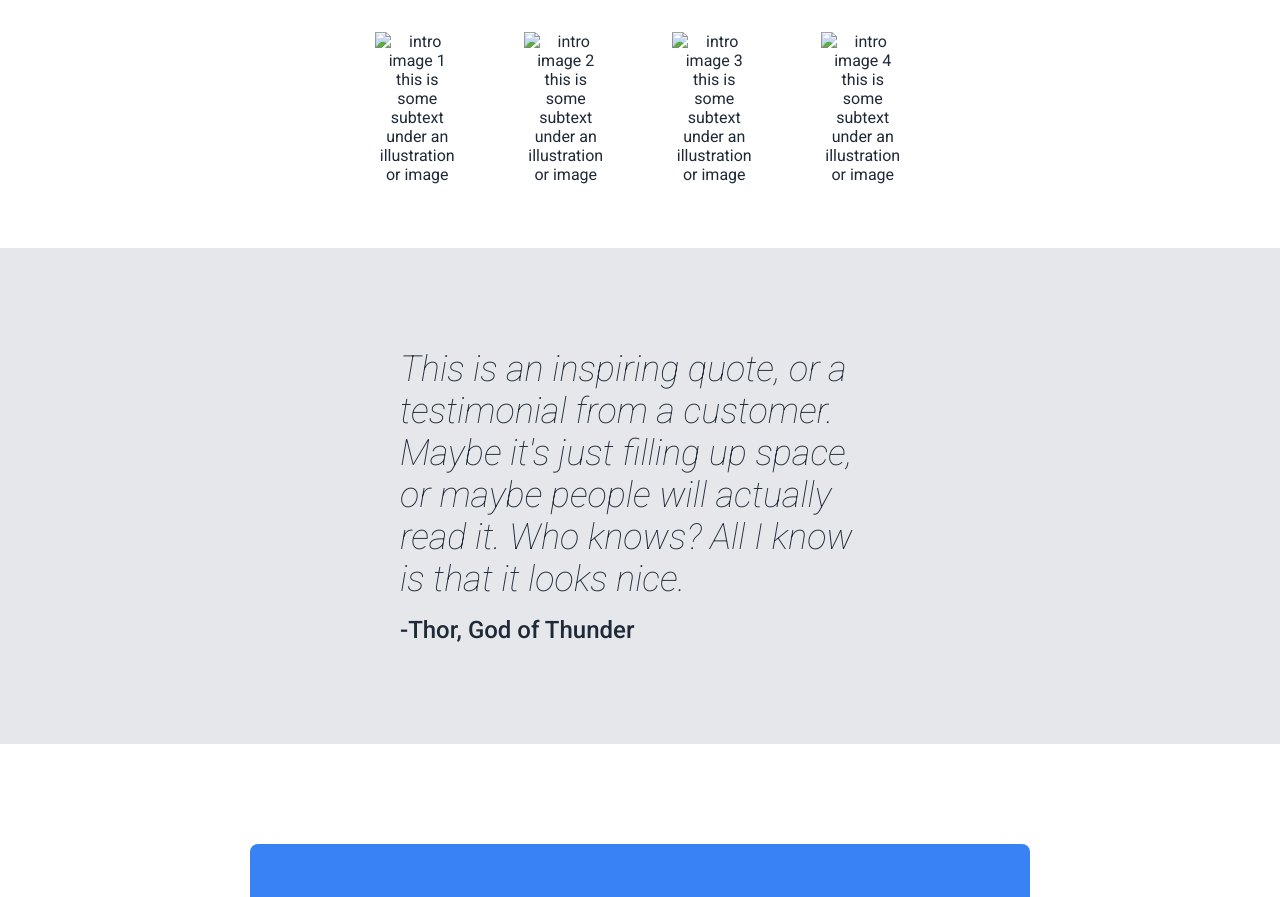
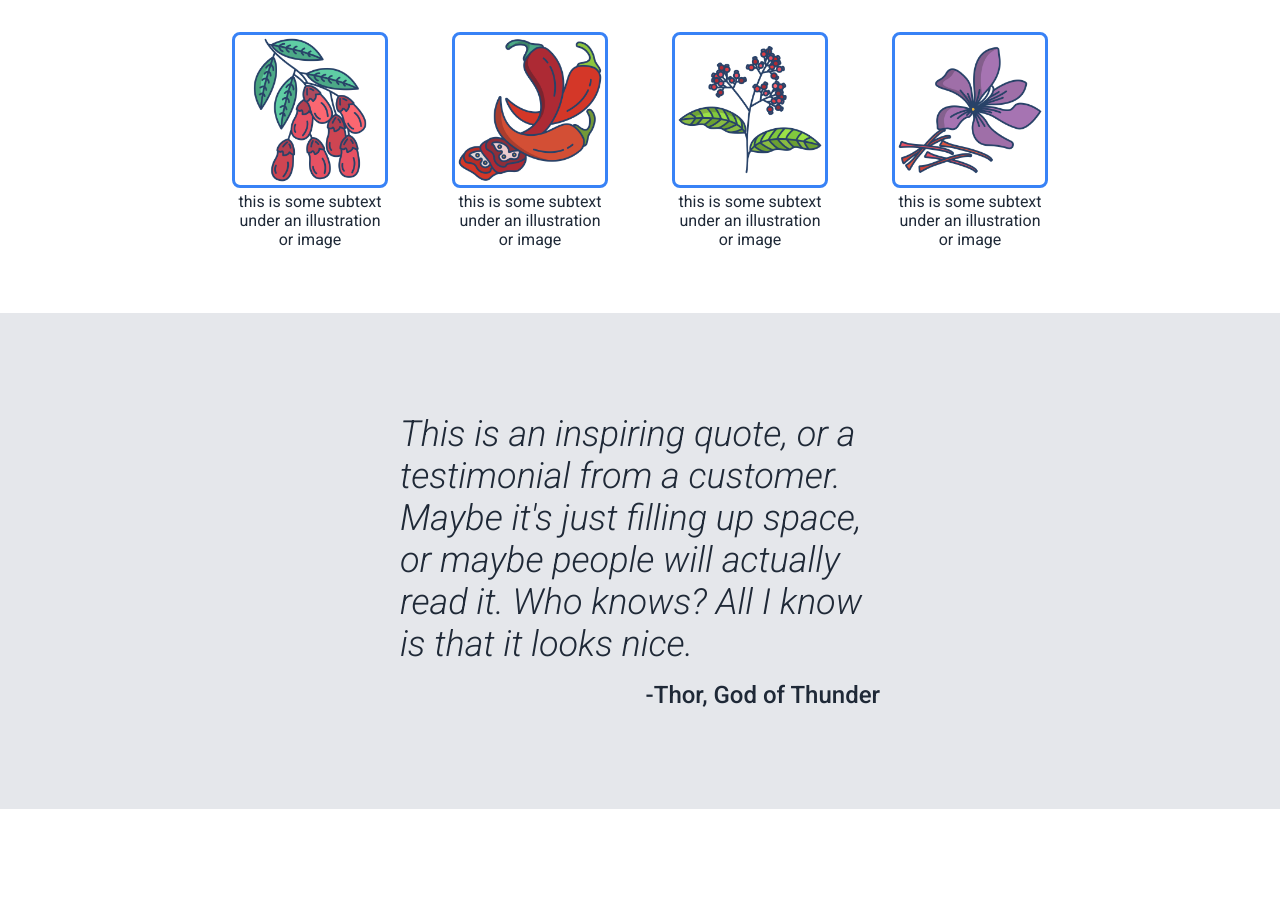
Before and after one commit to gracefry/odin-landing-page, a plain HTML site: page index.html in a window 1280 px wide. Shown: the part 757-1654 px from the top of the page. Drawn offline with Linux system fonts and the light colour scheme.

Commit message:
Format images and add to file

```diff
--- a/index.html
+++ b/index.html
@@ -23,25 +23,25 @@
             <div class="text">This website has some subtext that goes under the main title. It's a smaller font and the color is lower contrast.</div>
             <button class="hero-button">Sign up</button>
         </div>
-        <img src="hero_image.jpg" alt="hero image" width=525px height=200px>
+        <img src="images/hero_image.jpg" alt="Photo by Destiny Ayodele on Unsplash" height="225px" width="525px">
     </div>
     <div class="middle">
         <div class="title-2">Some random information.</div>
         <div class="image-tiles">
             <div class="image">
-                <img src="intro_image1.jpg" alt="intro image 1">
+                <img src="images/intro_image1.png" alt="intro image 1" width="150px" height="150px">
                 <div>this is some subtext under an illustration or image</div>
             </div>
             <div class="image">
-                <img src="intro_image2.jpg" alt="intro image 2">
+                <img src="images/intro_image2.png" alt="intro image 2" width="150px" height="150px">
                 <div>this is some subtext under an illustration or image</div>
             </div>
             <div class="image">
-                <img src="intro_image3.jpg" alt="intro image 3">
+                <img src="images/intro_image3.png" alt="intro image 3" width="150px" height="150px">
                 <div>this is some subtext under an illustration or image</div>
             </div>
             <div class="image">
-                <img src="intro_image4.jpg" alt="intro image 4">
+                <img src="images/intro_image4.png" alt="intro image 4" width="150px" height="150px">
                 <div>this is some subtext under an illustration or image</div>
             </div>
         </div>
--- a/style.css
+++ b/style.css
@@ -56,6 +56,10 @@ ul {
 .hero-text {
     margin-right: 36px;
 }
+    .hero img {
+        object-fit: cover;
+        flex-shrink: 0;
+    }
 
     .title {
         font-size: 48px;
@@ -104,6 +108,13 @@ ul {
         gap: 64px;
     }
 
+    .image img {
+        border: 3px solid #3882F6;
+        border-radius: 8px;
+        object-fit: cover;
+        flex-shrink: 0;
+    }
+
 /* GREY QUOTE PART */
 .quote {
     background-color: #E5E7EB;
@@ -113,7 +124,7 @@ ul {
 
     .quote-text {
         font-size: 36px;
-        font-weight: 100;
+        font-weight: 300;
         padding: 100px 400px;
         padding-bottom: 0px;
     }
@@ -123,6 +134,7 @@ ul {
         font-weight: 500;
         padding: 16px 400px;
         padding-bottom: 100px;
+        text-align: right;
     }
 
 /* BLUE CALL TO ACTION BUBBLE*/
```
Also changed, not shown: images/hero_image.jpg (added), images/intro_image1.jpg (added), images/intro_image1.png (added), images/intro_image2.png (added), images/intro_image3.png (added), images/intro_image4.png (added).
